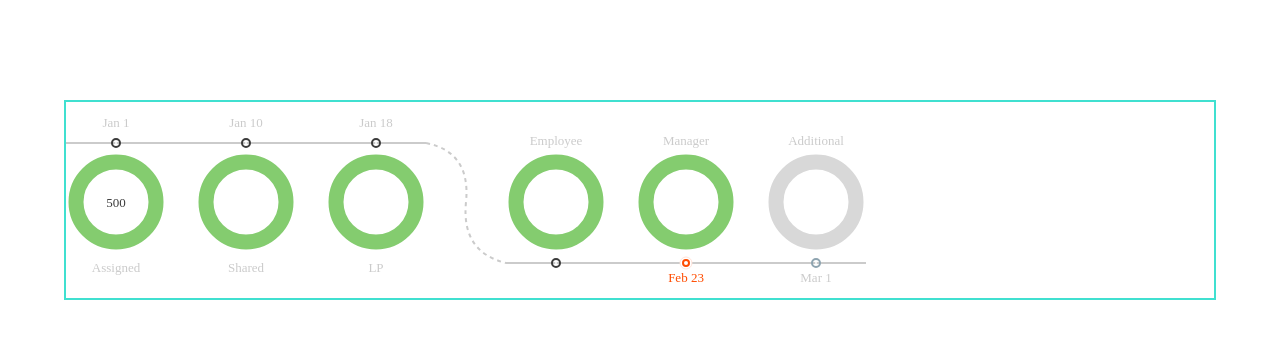
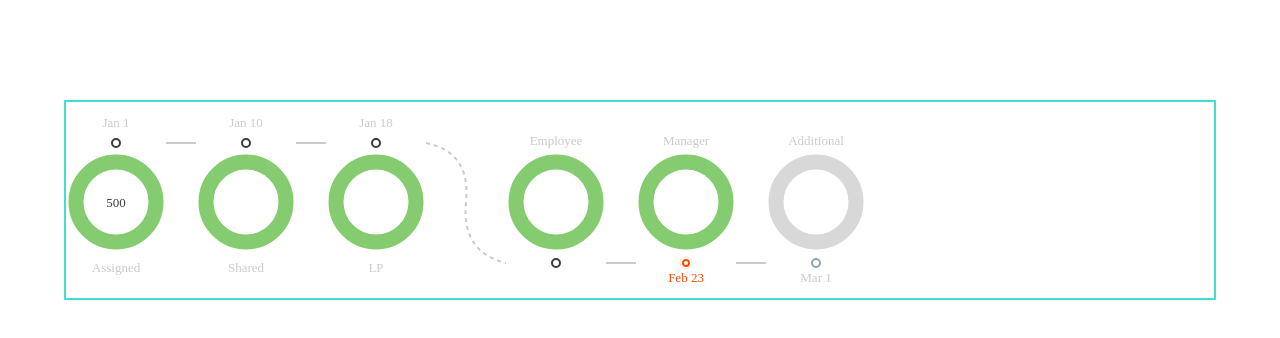
Before and after one commit to indieNik/custom-bootstrap, a website: page graphs.html in a window 1280 px wide. Drawn offline with Linux system fonts and the light colour scheme.

Commit message:
Changed Rect to Path for Graph line

```diff
--- a/graphs.html
+++ b/graphs.html
@@ -1,5 +1,6 @@
 <!DOCTYPE html>
 <html lang="en">
+
 <head>
 	<meta charset="UTF-8">
 	<meta name="viewport" content="width=device-width, initial-scale=1.0">
@@ -7,12 +8,13 @@
 	<title>SVG Graphs</title>
 	<link rel="stylesheet" href="css/graphs.css">
 </head>
+
 <body>
 	<!-- Please follow Block__Element--Modifier methodology when tweaking this file-->
 	<div class="graph-container">
 		<svg class="graph">
 			<text class="graph__label graph__label--top">Jan 1</text>
-            <rect class="graph__line"></rect>
+      <path class="graph__line" />
 			<circle class="graph__circle"></circle>
 			<text class="graph__label graph__label--middle">500</text>
 			<circle class="graph__marker"></circle>
@@ -23,7 +25,7 @@
 		</svg>
 		<svg class="graph">
 			<text class="graph__label graph__label--top">Jan 10</text>
-            <rect class="graph__line"></rect>
+			<path class="graph__line" />
 			<circle class="graph__circle"></circle>
 			<circle class="graph__marker"></circle>
 			<text class="graph__label graph__label--bottom">Shared</text>
@@ -33,7 +35,7 @@
 		</svg>
 		<svg class="graph">
 			<text class="graph__label graph__label--top">Jan 18</text>
-            <rect class="graph__line"></rect>
+			<path class="graph__line graph__line--dashed" />
 			<circle class="graph__circle"></circle>
 			<circle class="graph__marker"></circle>
 			<text class="graph__label graph__label--bottom">LP</text>
@@ -43,13 +45,13 @@
             <path d="M 0 41 Q 45 40, 50 100 T 100 161" fill="none" stroke="#CBCBCB" stroke-width="2"/>
         </svg> -->
 		<svg class="connector" height="200" width="80">
-            <path class="connector__line connector__line--curve"/>
+			<path class="connector__line connector__line--curve connector__line--dashed" />
 		</svg>
 
 		<svg class="graph">
 			<text class="graph__label graph__label--inverted-top">Employee</text>
 			<circle class="graph__circle"></circle>
-            <rect class="graph__line graph__line--inverted"></rect>
+			<path class="graph__line graph__line--dashed graph__line--inverted" />
 			<circle class="graph__marker graph__marker--inverted graph__marker--inverted"></circle>
 			<text class="graph__label graph__label--inverted-bottom" x="50" y="180">Feb 2</text>
 		</svg>
@@ -59,7 +61,7 @@
 		<svg class="graph">
 			<text class="graph__label graph__label--inverted-top">Manager</text>
 			<circle class="graph__circle"></circle>
-            <rect class="graph__line graph__line--inverted"></rect>
+			<path class="graph__line graph__line--inverted" />
 			<circle class="graph__marker graph__marker--inverted graph__marker--inverted-active-outer"></circle>
 			<circle class="graph__marker graph__marker--inverted graph__marker--inverted-active"></circle>
 			<text class="graph__label graph__label--inverted-bottom graph__label--active">Feb 23</text>
@@ -70,10 +72,11 @@
 		<svg class="graph">
 			<text class="graph__label graph__label--inverted-top">Additional</text>
 			<circle class="graph__circle graph__circle--not-shared"></circle>
-            <rect class="graph__line graph__line--inverted"></rect>
+			<path class="graph__line graph__line--inverted" />
 			<circle class="graph__marker graph__marker--inverted graph__marker--inverted-inactive"></circle>
 			<text class="graph__label graph__label--inverted-bottom">Mar 1</text>
 		</svg>
 	</div>
 </body>
+
 </html>
```
Also changed, not shown: scss/graphs.scss (+11 -6 lines). Lines whose indentation alone changed are shown as unchanged.
